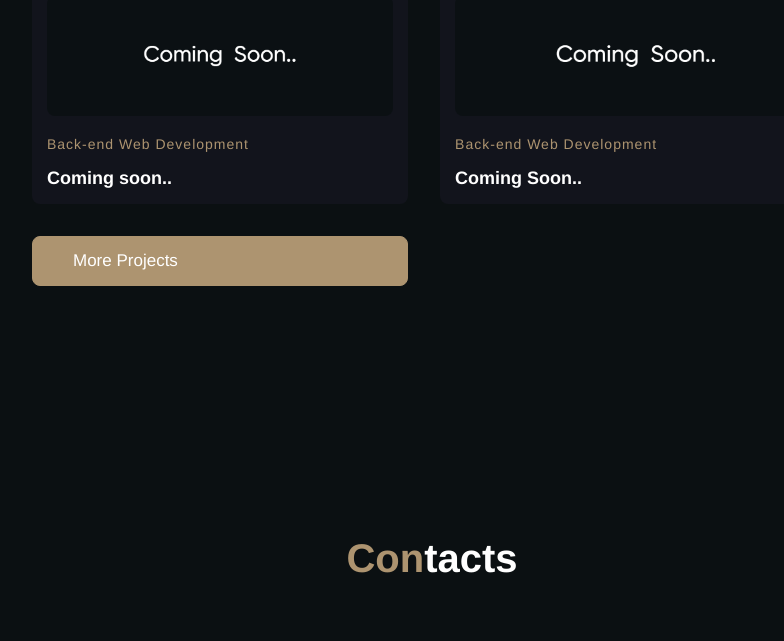
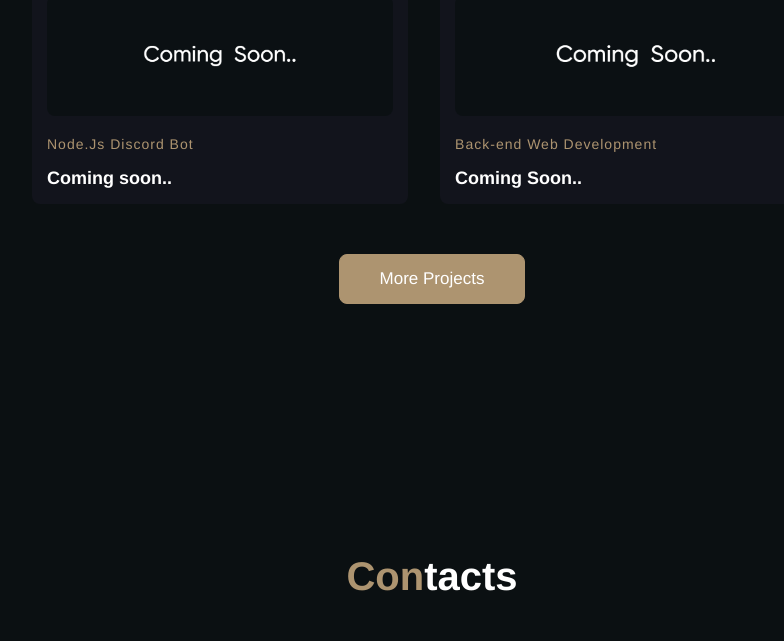
Before and after one commit to SirMely/adv-portfolio, a plain HTML site: page index.html in a window 1280 px wide. Shown: the part 3000-3641 px from the top of the page, without its empty margins (208-992 px from the left). Drawn offline with Linux system fonts and the light colour scheme.

Commit message:
Added the correct html and css

```diff
--- a/index.html
+++ b/index.html
@@ -29,7 +29,7 @@
                 Your browser does not support the audio tag.
             </audio>
 
-            <button id="playButton"></button>
+            <button class="play-button" id="playButton"></button>
 
             <video autoplay muted loop id="bg-video">
                 <source src="/video/float to eternity.mp4" type="video/mp4">
@@ -227,7 +227,7 @@
                     <div class="main-row">
                         <div class="row-text">
                             <span>
-                                <h6>Back-end Web Development</h6>
+                                <h6>Node.Js Discord Bot</h6>
                             </span>
                         </div>
                     </div>
@@ -247,7 +247,9 @@
                     </div>
                     <h3>Coming Soon..</h3>
                 </div>
-                <a href="" target="_blank" class="btn">More Projects</a>
+            </div>
+            <div class="projects-btn">
+                <a href="/projects.html" target="_blank" class="btn">More Projects</a>
             </div>
 
         </section>
--- a/style.css
+++ b/style.css
@@ -1,4 +1,3 @@
-/* Reset some default styles */
 * {
     margin: 0;
     padding: 0;
@@ -17,7 +16,6 @@ body {
 #hero {
     position: relative;
     height: 100vh;
-    /* Full viewport height */
     overflow: hidden;
 }
 
@@ -34,6 +32,12 @@ body {
 
 #playButton {
     display: none;
+}
+
+@media (max-width: 425px) {
+    .play-button {
+        margin-bottom: 30px;
+    }
 }
 
 /* Navbar */
@@ -90,7 +94,6 @@ span {
     transition: transform 0.4s ease, border-bottom 0.4s ease;
     ;
     flex: 1;
-    /* Allow links to shrink */
     text-align: center;
 }
 
@@ -167,7 +170,7 @@ span {
     height: 100vh;
 }
 
-/* Show burger on mobile and tablets */
+/* Mobile Burger Icon */
 @media (max-width: 768px) {
     .burger {
         display: flex;
@@ -202,7 +205,7 @@ span {
     }
 }
 
-/* Burger icon animation when clicked */
+/* Burger icon animation */
 .burger.toggle span:nth-child(1) {
     transform: rotate(45deg) translateY(10px);
 }
@@ -368,7 +371,7 @@ span {
     }
 }
 
-/* This is because on smaller devices my face would not shrink but it was fine on higher pixles so I just changed it here. Same with my <p> tag*/
+/* About Image Shrink */
 @media (max-width: 550px) {
     .about-img-mobile {
         display: flex;
@@ -519,6 +522,7 @@ span {
 
 #projects {
     padding-bottom: 200px;
+
 }
 
 .projects-content {
@@ -534,7 +538,6 @@ span {
 
 .row {
     padding: 15px;
-    /* Adjusted padding */
     background: #12141c;
     border-radius: 0.5rem;
     transition: all 0.4s ease;
@@ -543,12 +546,9 @@ span {
 .row img {
     width: 100%;
     height: 120px;
-    /* Adjusted height for images */
     object-fit: cover;
-    /* Ensures images cover the set dimensions */
     border-radius: 0.5rem;
     margin-bottom: 1rem;
-    /* Adjusted margin */
 }
 
 .main-row {
@@ -556,21 +556,16 @@ span {
     align-items: center;
     justify-content: space-between;
     margin-bottom: 1rem;
-    /* Adjusted margin */
 }
 
 .row h6 {
     font-size: 14px;
-    /* Adjusted font size */
     font-weight: 500;
     letter-spacing: 1px;
-    color: var(--main-color);
-    /* Added color from reference */
 }
 
 .row h3 {
     font-size: 18px;
-    /* Adjusted font size */
     font-weight: 700;
 }
 
@@ -579,7 +574,11 @@ span {
     cursor: pointer;
 }
 
-
+.projects-btn {
+    margin-top: 50px;
+    display: flex;
+    justify-content: center;
+}
 
 /*  */
 /*  */
```
